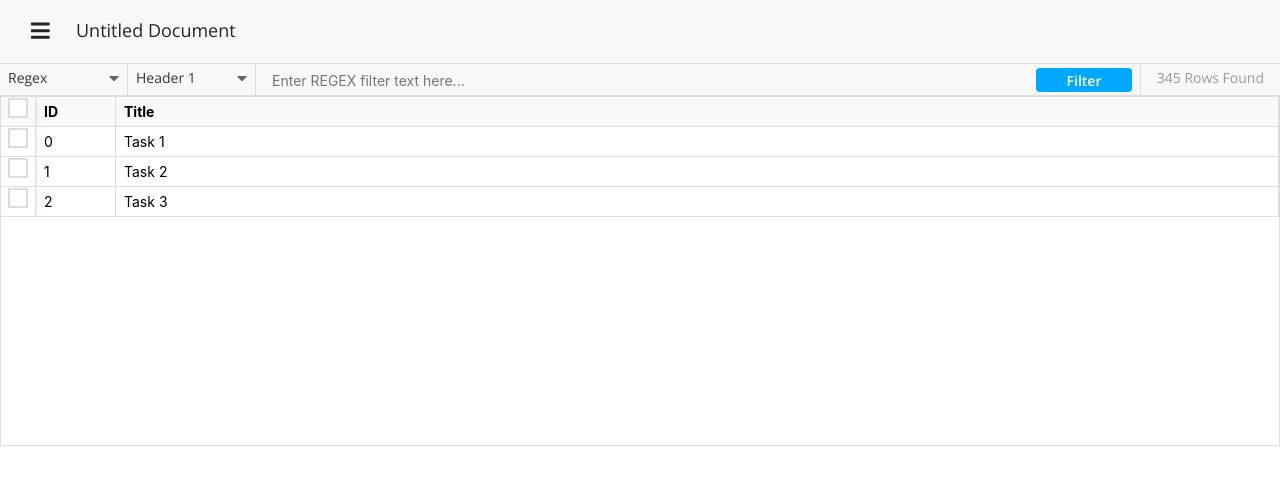
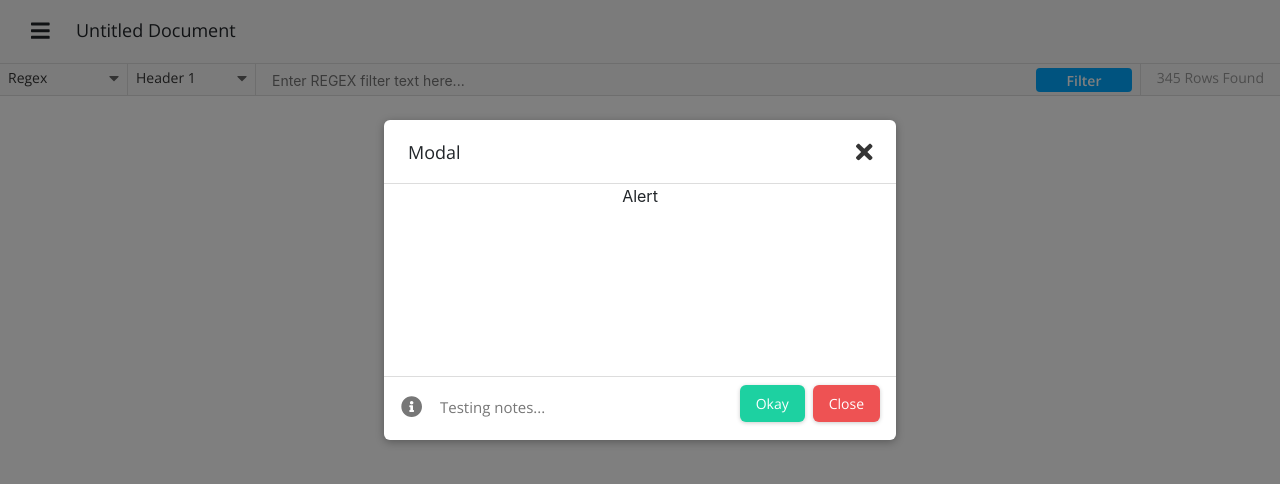
Before and after one commit to marknoone/CSV-Manager, a React (Create React App) app in the folder web-client/: page / in a window 1280 px wide. Shown: the top 484 px of the page. Built offline with nearby package versions, Linux system fonts and the light colour scheme.

Commit message:
Added basic modal implementation and layouts

```diff
--- a/web-client/src/doc-viewer/views/data-table/data_table.tsx
+++ b/web-client/src/doc-viewer/views/data-table/data_table.tsx
@@ -33,7 +33,7 @@ const DataTable : React.FunctionComponent = () => {
     const [isLoading, setIsLoading] = useState(false);
 
     return <>
-        <DataGrid<CSVMetaData>
+        {/* <DataGrid<CSVMetaData>
             columns={columns}
             rows={rowData}
             rowKeyGetter={(row:any) => row.id}
@@ -42,8 +42,8 @@ const DataTable : React.FunctionComponent = () => {
             selectedRows={selectedRows}
             onSelectedRowsChange={setSelectedRows}
             className="fill-grid"
-        />
-        {isLoading && <LoadMoreRowsWrapper>Loading more rows...</LoadMoreRowsWrapper>}
+        /> */}
+        {/* {isLoading && <LoadMoreRowsWrapper>Loading more rows...</LoadMoreRowsWrapper>} */}
     </>;
 }
 
--- a/web-client/src/doc-viewer/views/doc-toolbar/doc_toolbar.tsx
+++ b/web-client/src/doc-viewer/views/doc-toolbar/doc_toolbar.tsx
@@ -89,20 +89,20 @@ const dataHeaders: string[] = ["Header 1", "Header 2"];
 const queryTypes: string[] = ["Regex"];
 
 const DocumentToolbar : React.FunctionComponent = () => {
-    const [regexFilterValue, setRegexFilterValue] = useState<string>(queryTypes[0]);
+    const [regexFilterValue, setRegexFilterValue] = useState<string>("");
     const [selectedColumn, setSelectedColumn] = useState<string>(dataHeaders[0]);
+    const [queryType, setQueryType] = useState<string>(queryTypes[0]);
 
     return <DocumentToolbarWrapper>
         <QueryTypeLayoutWrapper>
-            <DropdownMenu activeOption={regexFilterValue} options={queryTypes} onChange={(option: string) => {}}/>
+            <DropdownMenu activeOption={queryType} options={queryTypes} onChange={(option: string) => setQueryType(option)}/>
         </QueryTypeLayoutWrapper>
         <ColumnSelectionLayoutWrapper>
-            <DropdownMenu activeOption={selectedColumn} options={dataHeaders} onChange={(option: string) => {}}/>
+            <DropdownMenu activeOption={selectedColumn} options={dataHeaders} onChange={(option: string) => setSelectedColumn(option)}/>
         </ColumnSelectionLayoutWrapper>
         <FilterInputWrapper>
-            <FilterInput type="text" placeholder="Enter REGEX filter text here..." onChange={
-                (e: React.ChangeEvent<HTMLInputElement>) => setRegexFilterValue(e.target.value)
-            }/>
+            <FilterInput type="text" placeholder="Enter REGEX filter text here..." value={regexFilterValue}
+                onChange={  (e: React.ChangeEvent<HTMLInputElement>) => setRegexFilterValue(e.target.value)}/>
             <FilterButton> Filter </FilterButton>
         </FilterInputWrapper>
         <ResultTextWrapper><ResultText results={345}/></ResultTextWrapper>
--- a/web-client/src/index.tsx
+++ b/web-client/src/index.tsx
@@ -4,10 +4,12 @@ import './index.css';
 import { App } from './app';
 import reportWebVitals from './reportWebVitals';
 import 'bootstrap/dist/css/bootstrap.min.css';
+import ModalManager from './modals/modal_manager';
 
 ReactDOM.render(
   <React.StrictMode>
     <App />
+    <ModalManager />
   </React.StrictMode>,
   document.getElementById('root')
 );
--- a/web-client/src/modals/alert-panel/alert_panel.tsx
+++ b/web-client/src/modals/alert-panel/alert_panel.tsx
@@ -1,7 +1,7 @@
 import React from 'react';
 
 const AlertPanel : React.FunctionComponent = () => {
-    return <></>;
+    return <>Alert</>;
 }
 
 export default AlertPanel;
--- /dev/null
+++ b/web-client/src/modals/index.ts
@@ -0,0 +1 @@
+export { default as ModelManager } from './modal_manager';
--- /dev/null
+++ b/web-client/src/modals/modal_footer.tsx
@@ -0,0 +1,106 @@
+import { faInfoCircle } from '@fortawesome/free-solid-svg-icons';
+import { FontAwesomeIcon } from '@fortawesome/react-fontawesome';
+import React from 'react';
+import styled from 'styled-components';
+
+interface ModalFooterProps {
+    footerNote?: string;
+
+    acceptText?: string
+    onAccept?: () => void;
+
+    cancelText?: string
+    onClose?: () => void;
+}
+
+const FooterContainer = styled.div`
+    position: relative;
+    height: 64px;
+    width: 100%;
+    border-top: 1px solid #ddd;
+    text-align: right;
+    padding: 8px 16px;
+`;
+
+const FooterNoteContainer = styled.div`
+    position: absolute;
+    left: 16px;
+    top: 18px;
+`;
+
+const FooterNoteIconContainer = styled.div`
+    display: inline-block;
+    text-align: center;
+    width: 24px;
+    height: 24px;
+    color: #777;
+`;
+
+const FooterNote = styled.p`
+    display: inline-block;
+    font-family: 'Open Sans', sans-serif;
+    font-size: 15px;
+    font-weight: 300;
+    color: #777;
+    padding-left: 16px;
+    margin: 0;
+`;
+
+const Button = styled.button`
+    padding: 8px 16px;
+    border-radius: 6px;
+    color: white;
+    font-family: 'Open Sans', sans-serif;
+    font-weight: 500;
+    font-size: 14px;
+    text-align: center;
+    outline: 0;
+    border: none;
+    cursor: pointer;
+    box-shadow: 0px 1px 4px 0px rgba(0, 0, 0, 0.2);
+
+    transform: scale(1.0);
+    transition: transform 0.1s;
+    &:active {
+        transform: scale(0.9);
+    }
+`;
+
+const AcceptButton = styled(Button)`
+    background-color: #1dd1a1;
+    margin-right: 8px;
+`;
+
+const CloseButton = styled(Button)`
+    background-color: #ee5253;
+`;
+
+const ModalFooter : React.FunctionComponent<ModalFooterProps> = ({footerNote, acceptText, onAccept, cancelText, onClose}) => {
+    return <FooterContainer>
+        {
+            !footerNote ? null :
+            (
+                <FooterNoteContainer>
+                    <FooterNoteIconContainer>
+                        <FontAwesomeIcon icon={faInfoCircle} size={'lg'}/>
+                    </FooterNoteIconContainer>
+                    <FooterNote>{ footerNote }</FooterNote>
+                </FooterNoteContainer>
+            )
+        }
+        {
+            !onAccept ? null :
+            <AcceptButton onClick={onAccept}>
+                {acceptText ? acceptText : "Okay"}
+            </AcceptButton>
+        }
+        {
+            !onClose ? null :
+            <CloseButton onClick={onClose}>
+                {cancelText ? cancelText : "Close"}
+            </CloseButton>
+        }
+    </FooterContainer>;
+}
+
+export default ModalFooter;
--- /dev/null
+++ b/web-client/src/modals/modal_header.tsx
@@ -0,0 +1,47 @@
+import React from 'react';
+import styled from 'styled-components';
+import { faTimes } from '@fortawesome/free-solid-svg-icons';
+import { FontAwesomeIcon } from '@fortawesome/react-fontawesome';
+
+interface ModalHeaderProps {
+    title: string;
+    onClose: () => void;
+}
+
+const ModalHeaderContainer = styled.div`
+    position: relative;
+    width: 100%;
+    height: 64px;
+    padding: 12px 24px;
+    border-bottom: 1px solid #ddd;
+    text-align: left;
+`;
+
+const ModalHeaderText = styled.p`
+    font-family: 'Open Sans', sans-serif;
+    font-weight: 500;
+    font-size: 18px;
+    margin: 0;
+    line-height: 40px;
+`;
+
+const CloseButtonContainer = styled.span`
+    position: absolute;
+    right: 24px;
+    top: 12px;
+    color: #343434;
+    cursor: pointer;
+`;
+
+const ModalHeader : React.FunctionComponent<ModalHeaderProps> = ({ title, onClose }) => {
+    return <ModalHeaderContainer>
+        <ModalHeaderText>
+            { title }
+            <CloseButtonContainer onClick={onClose}>
+                <FontAwesomeIcon icon={faTimes} size={'lg'} />
+            </CloseButtonContainer>
+        </ModalHeaderText>
+    </ModalHeaderContainer>;
+}
+
+export default ModalHeader;
--- /dev/null
+++ b/web-client/src/modals/modal_manager.tsx
@@ -0,0 +1,52 @@
+import React, { useState } from 'react';
+import { Modals, MODAL_MAP } from './modal_map';
+import styled from 'styled-components';
+import ModalHeader from './modal_header';
+import ModalFooter from './modal_footer';
+
+const ModalContainer = styled.div`
+    position: absolute;
+    top: 0;
+    left: 0;
+    right: 0;
+    bottom: 0;
+    background: rgba(0, 0, 0, 0.5);
+    z-index: 240;
+    text-align: center;
+`;
+
+const Modal = styled.div`
+    position: relative;
+    background: white;
+    border-radius: 6px;
+    width: 40vw;
+    height: 40vh;
+    margin: auto;
+    margin-top: 15vh;
+    box-shadow: 0px 2px 8px 0px rgba(0, 0, 0, 0.3);
+`;
+
+const ModalFooterLayoutWrapper = styled.div`
+    position: absolute;
+    bottom:0;
+    right: 0;
+    left: 0;
+`;
+
+
+const ModalManager : React.FunctionComponent = () => {
+    const [currentModal, setCurrentModal] = useState<Modals | null>(Modals.AlertPanel);
+    if(!currentModal) return <></>;
+
+    return <ModalContainer>
+        <Modal>
+            <ModalHeader title="Modal" onClose={() => setCurrentModal(null)}/>
+            { MODAL_MAP[currentModal] }
+            <ModalFooterLayoutWrapper>
+                <ModalFooter footerNote="Testing notes..." onClose={() => setCurrentModal(null)} onAccept={()=>{}}/>
+            </ModalFooterLayoutWrapper>
+        </Modal>
+    </ModalContainer>;
+}
+
+export default ModalManager;
--- /dev/null
+++ b/web-client/src/modals/modal_map.tsx
@@ -0,0 +1,22 @@
+import { AlertPanel } from './alert-panel';
+import { BurgerMenu } from './burger-menu';
+import { ConfirmationPanel } from './confirmation-panel';
+import { OpenCSVMenu } from './open-csv-menu';
+
+type ModalMap = {
+    [key:number] : JSX.Element;
+}
+
+export enum Modals {
+    AlertPanel = 1,
+    BurgerMenu,
+    ConfirmationPanel,
+    OpenCSVMenu
+}
+
+export const MODAL_MAP: ModalMap = {
+    [Modals.AlertPanel] :  <AlertPanel />,
+    [Modals.BurgerMenu] :  <BurgerMenu />,
+    [Modals.ConfirmationPanel] : <ConfirmationPanel /> ,
+    [Modals.OpenCSVMenu] :  <OpenCSVMenu /> ,
+}
```
Also changed, not shown: 1 other file (tests, documents, lock files or other folders).
